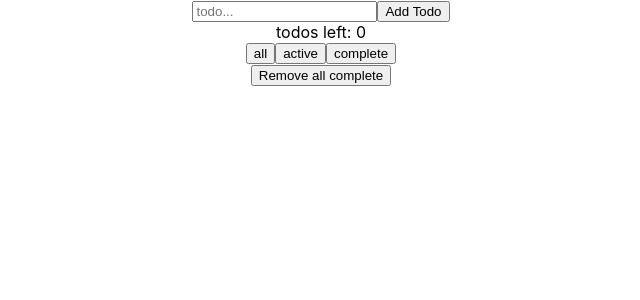
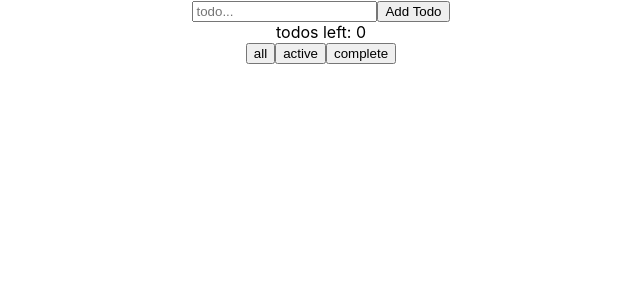
Before and after one commit to thoriqnf/Simple-practice, a React (Create React App) app in the folder todoReact/: page / in a window 1280 px wide. Shown: the top 300 px of the page, without its empty margins (319-959 px from the left). Built offline with nearby package versions, Linux system fonts and the light colour scheme.

Commit message:
7.1 Adding condition for remove all complete

```diff
--- a/todoReact/src/components/TodoList.js
+++ b/todoReact/src/components/TodoList.js
@@ -78,8 +78,10 @@ export default class TodoList extends React.Component {
           </button>
         </div>
         <div>
-          <button onClick={this.removeAllComplete}>Remove all complete</button>
-        </div>
+          {this.state.todos.filter (todo => todo.complete).length ? (
+            <button onClick={this.removeAllComplete}>Remove all complete</button>
+          ) : null}
+          </div>
       </div>
     );
   }
```
